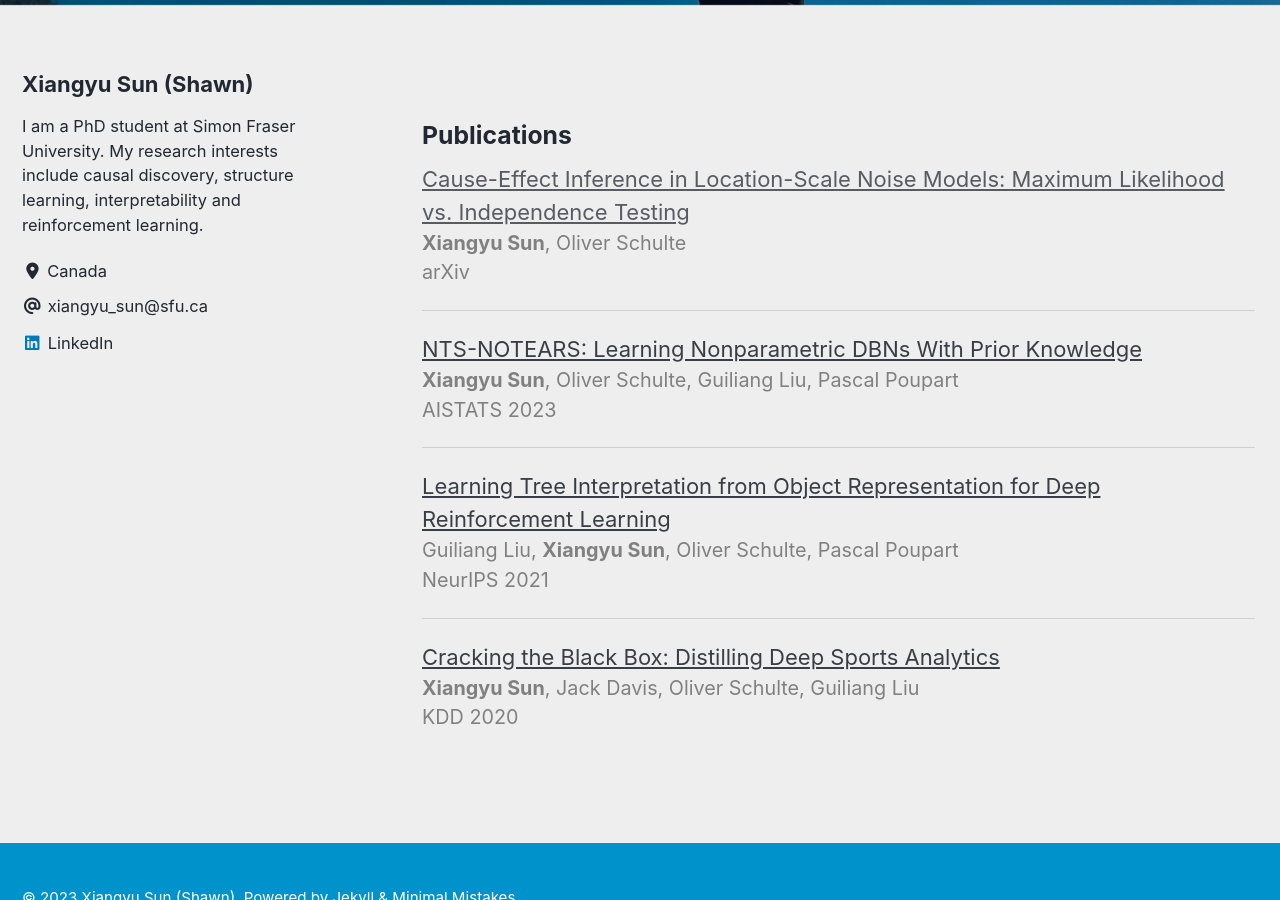
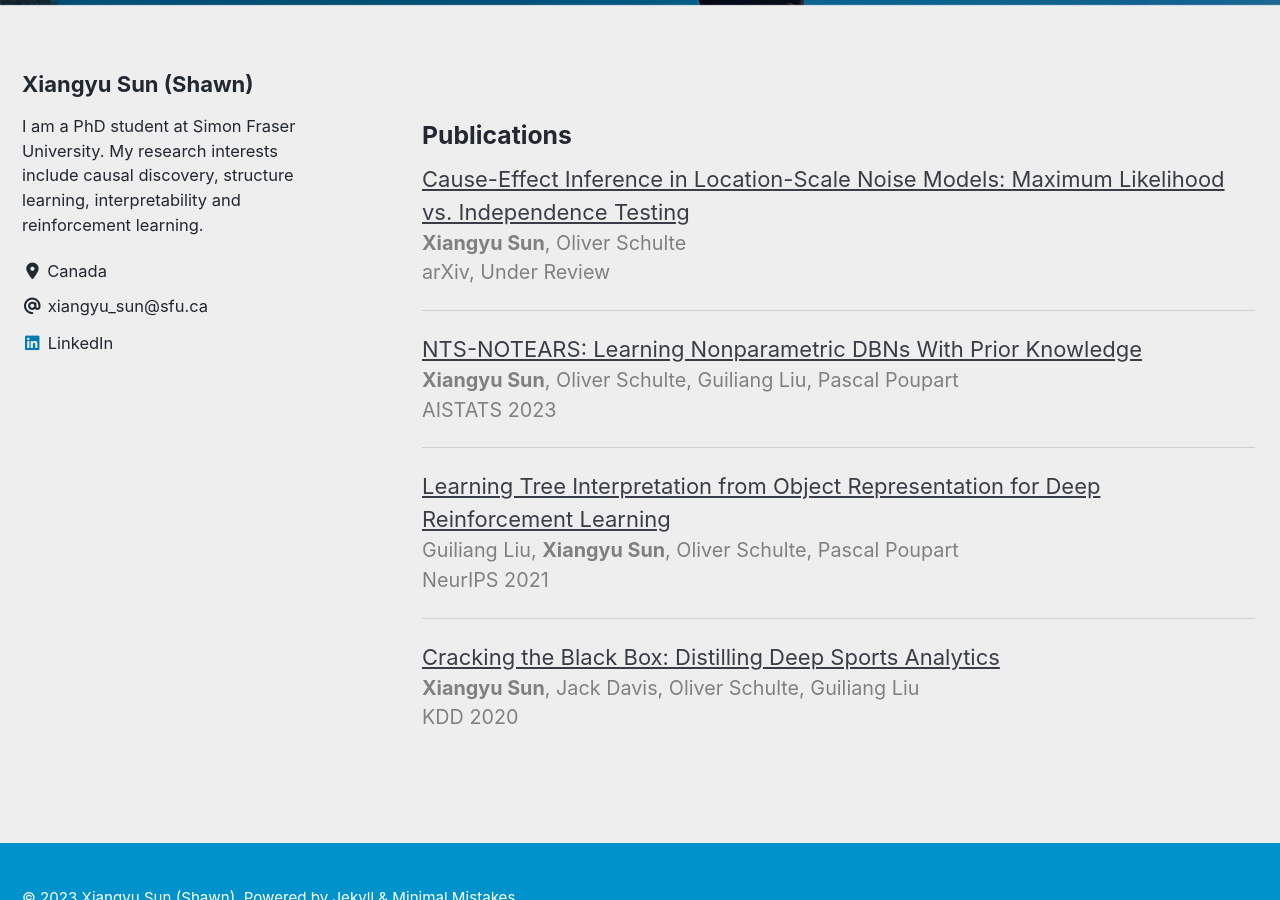
Before and after one commit to xiangyu-sun-789/xiangyu-sun-789.github.io, a Jekyll site: the page built from index.html, in a window 1280 px wide and 900 px high, scrolled down 675 px. Built offline with Jekyll 4.4.1, drawn with Linux system fonts in a browser that asks for light colours; cached includes are drawn as plain includes; nearby versions of some CDN libraries; the list of posts is cut into pages by our own code.

Commit message:
Update home.html

```diff
--- a/_layouts/home.html
+++ b/_layouts/home.html
@@ -7,9 +7,9 @@
 <h3>Publications</h3>
 
 <div>
-  <a href="">Cause-Effect Inference in Location-Scale Noise Models: Maximum Likelihood vs. Independence Testing</a>
+  <a href="https://arxiv.org/pdf/2301.12930.pdf">Cause-Effect Inference in Location-Scale Noise Models: Maximum Likelihood vs. Independence Testing</a>
   <div class="author_list"><b>Xiangyu Sun</b>, Oliver Schulte</div>
-  <div class="publisher">arXiv</div>
+  <div class="publisher">arXiv, Under Review</div>
   <hr> <!-- add a horizontal rule-->
 </div>
 
```
